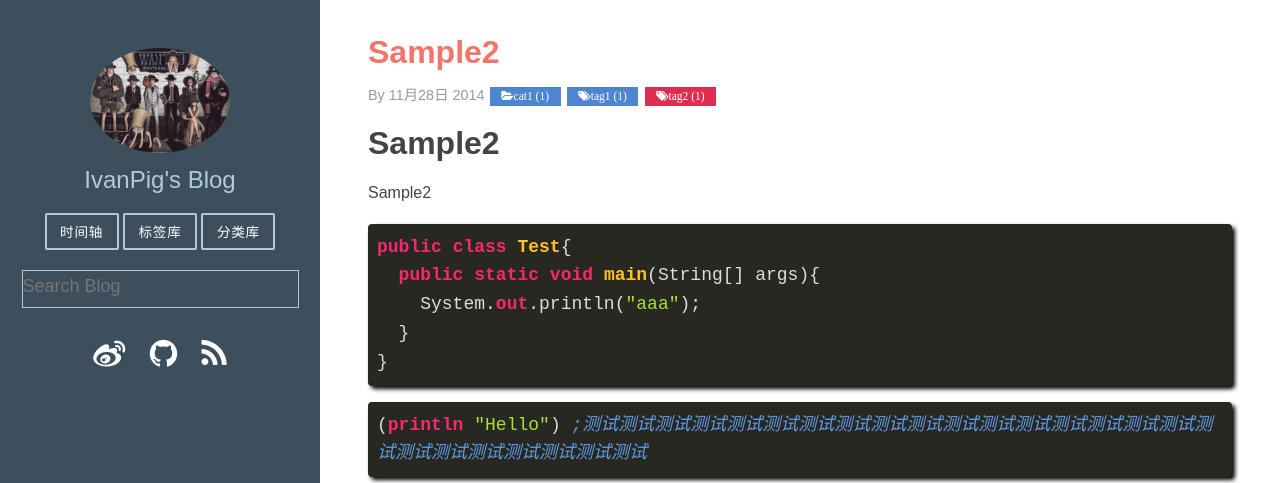
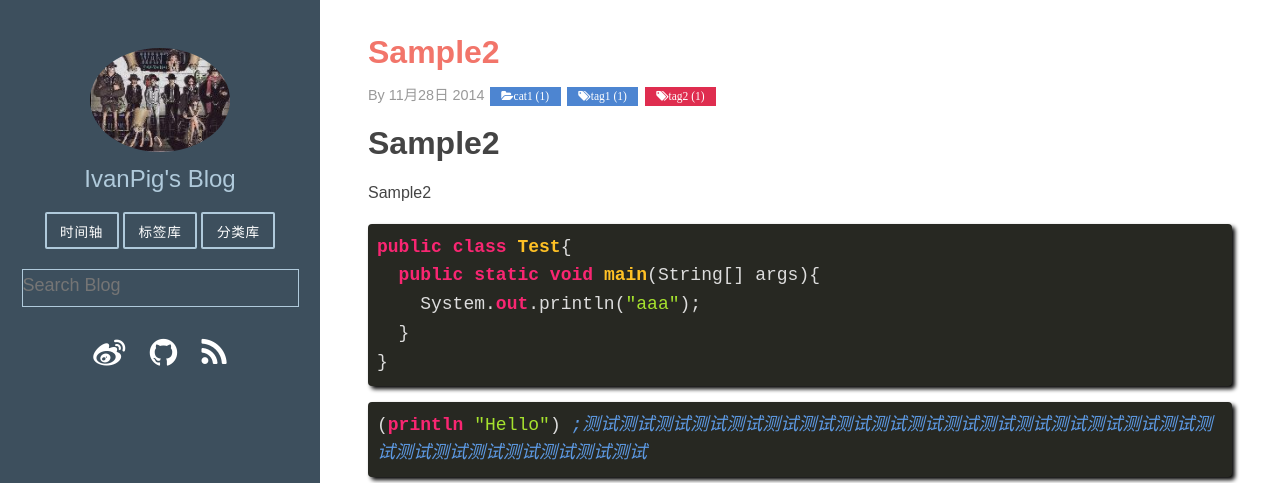
Before and after one commit to ivaneye/ivanpig.github.com, a Jekyll site: the page built from index.html, in a window 1280 px wide. Shown: the top 483 px of the page. Built offline with Jekyll 4.4.1, drawn with Linux system fonts in a browser that asks for light colours; Markdown is read by kramdown in place of the engine named in the settings; the list of posts is cut into pages by our own code.

Commit message:
add head.jpg

```diff
--- a/_layouts/blog.html
+++ b/_layouts/blog.html
@@ -42,7 +42,7 @@
                 <div class="header">
                     <div class="headerpic">
                         <a href="/">
-                            <img src="/img/op.jpg" alt="Profile Picture" style="width: 140px;" title="返回首页">
+                            <img src="/img/head.jpg" alt="Profile Picture" style="width: 140px;" title="返回首页">
                         </a>
                     </div>
                     <!-- <h1 class="brand-title">IvanPig's Blog</h1>-->
```
Also changed, not shown: img/head.jpg (added), 9 other files.
